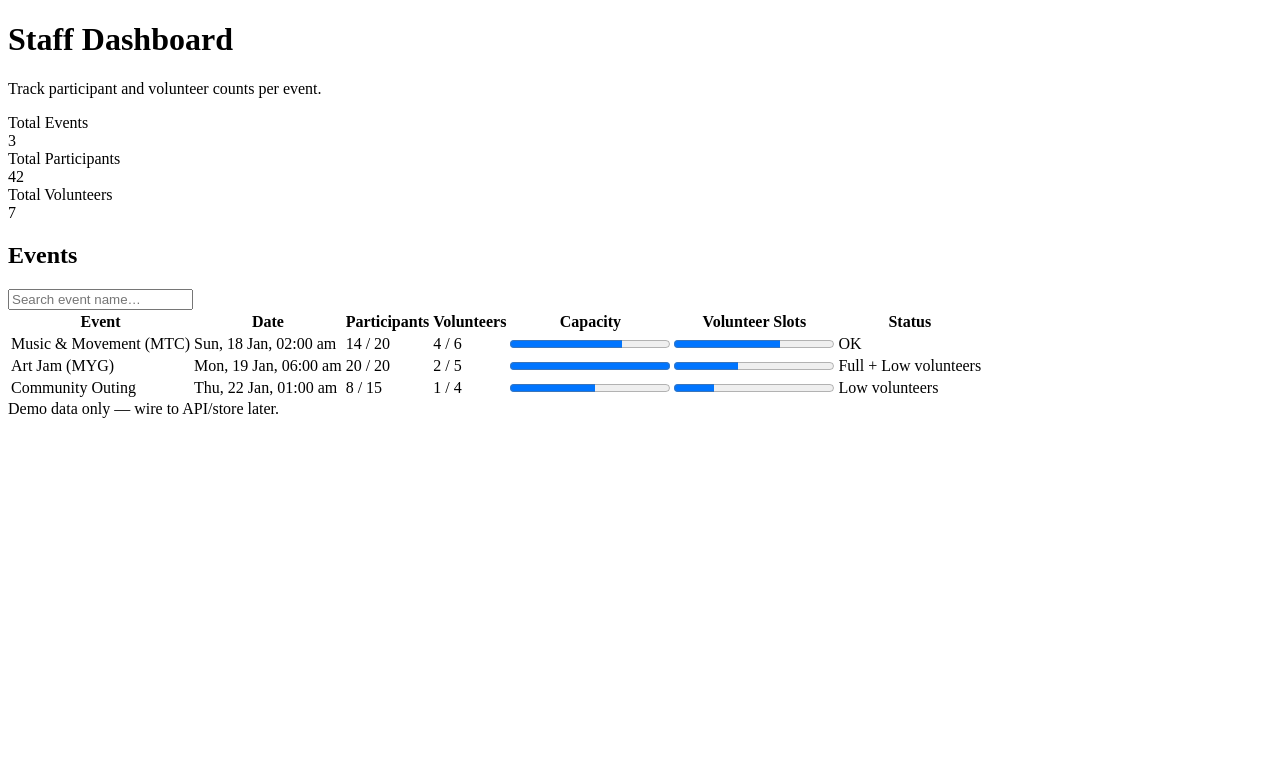
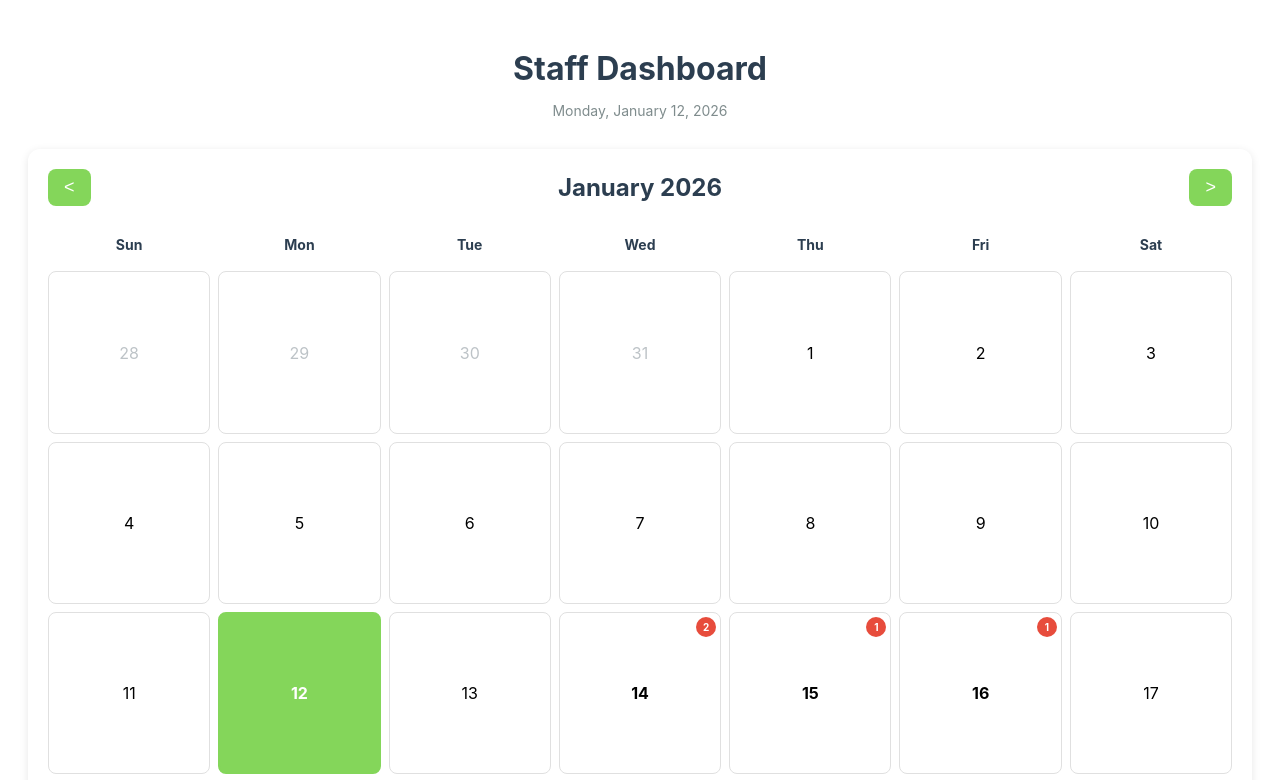
Before and after one commit to leynachee/kindByte, a Vue app in the folder kindByte-frontend/: page /staffhome in a window 1280 px wide. Shown: the top 780 px of the page. Built offline with nearby package versions, Linux system fonts and the light colour scheme.

Commit message:
updated staff home page v1

```diff
--- a/kindByte-frontend/src/views/StaffHomeView.vue
+++ b/kindByte-frontend/src/views/StaffHomeView.vue
@@ -1,179 +1,564 @@
 <template>
-  <main class="p-6">
-    <header class="mb-6">
-      <h1 class="text-2xl font-semibold">Staff Dashboard</h1>
-      <p class="text-sm opacity-80">Track participant and volunteer counts per event.</p>
-    </header>
-
-    <section class="grid gap-4 md:grid-cols-3 mb-6">
-      <div class="rounded-lg border p-4">
-        <div class="text-sm opacity-70">Total Events</div>
-        <div class="text-3xl font-semibold">{{ events.length }}</div>
+  <div class="staff-dashboard">
+    <!-- Header -->
+    <div class="dashboard-header">
+      <h1>Staff Dashboard</h1>
+      <p class="date-display">{{ currentDateDisplay }}</p>
     </div>
 
-      <div class="rounded-lg border p-4">
-        <div class="text-sm opacity-70">Total Participants</div>
-        <div class="text-3xl font-semibold">{{ totalParticipants }}</div>
+    <!-- Calendar Section -->
+    <div class="calendar-section">
+      <div class="calendar-header">
+        <button @click="previousMonth" class="nav-btn">&lt;</button>
+        <h2>{{ currentMonthYear }}</h2>
+        <button @click="nextMonth" class="nav-btn">&gt;</button>
       </div>
 
-      <div class="rounded-lg border p-4">
-        <div class="text-sm opacity-70">Total Volunteers</div>
-        <div class="text-3xl font-semibold">{{ totalVolunteers }}</div>
+      <div class="calendar-grid">
+        <div class="day-header" v-for="day in dayHeaders" :key="day">{{ day }}</div>
+        <div
+          v-for="date in calendarDates"
+          :key="date.key"
+          :class="['calendar-date', {
+            'other-month': !date.isCurrentMonth,
+            'selected': isSelectedDate(date),
+            'today': isToday(date),
+            'has-activities': hasActivities(date)
+          }]"
+          @click="selectDate(date)"
+        >
+          <span class="date-number">{{ date.day }}</span>
+          <span v-if="hasActivities(date)" class="activity-indicator">{{ getActivityCount(date) }}</span>
         </div>
-    </section>
-
-    <section class="rounded-lg border overflow-hidden">
-      <div class="p-4 flex flex-col md:flex-row gap-3 md:items-center md:justify-between border-b">
-        <h2 class="font-semibold">Events</h2>
-        <input
-          v-model="query"
-          type="text"
-          placeholder="Search event name…"
-          class="w-full md:w-80 rounded-md border px-3 py-2 text-sm"
-        />
+      </div>
     </div>
 
-      <div class="overflow-x-auto">
-        <table class="w-full text-sm">
-          <thead class="bg-gray-50">
-            <tr class="text-left">
-              <th class="p-3">Event</th>
-              <th class="p-3">Date</th>
-              <th class="p-3">Participants</th>
-              <th class="p-3">Volunteers</th>
-              <th class="p-3">Capacity</th>
-              <th class="p-3">Volunteer Slots</th>
-              <th class="p-3">Status</th>
-            </tr>
-          </thead>
-          <tbody>
-            <tr
-              v-for="e in filteredEvents"
-              :key="e.id"
-              class="border-t"
-            >
-              <td class="p-3 font-medium">{{ e.title }}</td>
-              <td class="p-3">{{ formatDate(e.startsAt) }}</td>
-              <td class="p-3">
-                {{ e.participantsCount }}
-                <span class="opacity-60">/ {{ e.participantsCapacity }}</span>
-              </td>
-              <td class="p-3">
-                {{ e.volunteersCount }}
-                <span class="opacity-60">/ {{ e.volunteersCapacity }}</span>
-              </td>
-              <td class="p-3">
-                <progress
-                  class="w-40 align-middle"
-                  :value="e.participantsCount"
-                  :max="e.participantsCapacity"
-                />
-              </td>
-              <td class="p-3">
-                <progress
-                  class="w-40 align-middle"
-                  :value="e.volunteersCount"
-                  :max="e.volunteersCapacity"
-                />
-              </td>
-              <td class="p-3">
-                <span
-                  class="inline-flex items-center rounded-full px-2 py-1 text-xs border"
-                  :class="statusClass(e)"
-                >
-                  {{ statusText(e) }}
-                </span>
-              </td>
-            </tr>
+    <!-- Activities Section -->
+    <div class="activities-section">
+      <h2>Activities for {{ selectedDateDisplay }}</h2>
 
-            <tr v-if="filteredEvents.length === 0" class="border-t">
-              <td class="p-6 opacity-70" colspan="7">No events found.</td>
-            </tr>
-          </tbody>
-        </table>
+      <div v-if="filteredActivities.length === 0" class="no-activities">
+        <p>No activities scheduled for this date.</p>
       </div>
 
-      <div class="p-4 text-xs opacity-70 border-t">
-        Demo data only — wire to API/store later.
+      <div v-else class="activities-container">
+        <div
+          v-for="activity in filteredActivities"
+          :key="activity.id"
+          class="activity-card"
+        >
+          <div class="activity-header">
+            <h3>{{ activity.name }}</h3>
+            <span class="activity-time">{{ activity.time }}</span>
           </div>
-    </section>
-  </main>
+
+          <div class="activity-details">
+            <div class="detail-row">
+              <span class="detail-label">Venue:</span>
+              <span class="detail-value">{{ activity.venue }}</span>
+            </div>
+
+            <div class="detail-row">
+              <span class="detail-label">Participants:</span>
+              <span class="detail-value">{{ activity.participantsCount }}</span>
+            </div>
+
+            <div class="detail-row">
+              <span class="detail-label">Volunteers:</span>
+              <span class="detail-value">{{ activity.volunteersCount }}</span>
+            </div>
+
+            <div class="detail-row">
+              <span class="detail-label">Volunteer Ratio:</span>
+              <span class="detail-value" :class="{ 'ratio-warning': !checkVolunteerRatio(activity) }">
+                1:{{ calculateRatio(activity) }}
+                <span v-if="!checkVolunteerRatio(activity)" class="warning-badge">⚠ INSUFFICIENT</span>
+                <span v-else class="success-badge">✓ GOOD</span>
+              </span>
+            </div>
+
+            <div class="detail-row">
+              <span class="detail-label">Accessibility:</span>
+              <span class="detail-value">{{ activity.wheelchairAccessible ? 'Yes' : 'No' }}</span>
+            </div>
+
+            <div class="detail-row">
+              <span class="detail-label">Caregiver Payment:</span>
+              <span class="detail-value">{{ activity.caregiverPayment ? 'Required' : 'Not Required' }}</span>
+            </div>
+
+            <div class="detail-row">
+              <span class="detail-label">Staff POC: Alice Tan</span>
+              <span class="detail-value">{{ activity.staffPOC }}</span>
+            </div>
+
+            <div class="detail-row">
+              <span class="detail-label">Contact Number: +65 9123 6767</span>
+              <span class="detail-value">{{ activity.contactNumber }}</span>
+            </div>
+
+            <div class="detail-row">
+              <span class="detail-label">Notes:</span>
+              <span class="detail-value">{{ activity.notes || 'None' }}</span>
+            </div>
+          </div>
+
+          <div class="activity-actions">
+            <a
+              :href="activity.sheetUrl"
+              target="_blank"
+              rel="noopener noreferrer"
+              class="sheet-button"
+            >
+              View Participant Details
+            </a>
+          </div>
+        </div>
+      </div>
+    </div>
+  </div>
 </template>
 
-<script setup>
-import { computed, ref } from 'vue'
+<script>
+export default {
+  name: 'StaffHomeView',
+  data() {
+    return {
+      currentDate: new Date(),
+      selectedDate: new Date(),
+      dayHeaders: ['Sun', 'Mon', 'Tue', 'Wed', 'Thu', 'Fri', 'Sat'],
 
-const query = ref('')
-
-// Demo data (replace with API/store later)
-const events = ref([
+      // Sample activities data - replace with your actual data source
+      activities: [
         {
-    id: 'e1',
-    title: 'Music & Movement (MTC)',
-    startsAt: '2026-01-18T10:00:00+08:00',
-    participantsCount: 14,
-    participantsCapacity: 20,
-    volunteersCount: 4,
-    volunteersCapacity: 6,
+          id: 1,
+          name: 'Morning Yoga Class',
+          date: new Date(2026, 0, 14), // Jan 14, 2026
+          time: '9:00 AM - 10:00 AM',
+          venue: 'Community Center Room A',
+          participantsCount: 15,
+          volunteersCount: 3,
+          wheelchairAccessible: true,
+          caregiverPayment: false,
+          notes: 'Bring yoga mats',
+          sheetUrl: 'https://docs.google.com/spreadsheets/d/your-sheet-id-1'
         },
         {
-    id: 'e2',
-    title: 'Art Jam (MYG)',
-    startsAt: '2026-01-19T14:00:00+08:00',
-    participantsCount: 20,
-    participantsCapacity: 20,
+          id: 2,
+          name: 'Art Workshop',
+          date: new Date(2026, 0, 14),
+          time: '2:00 PM - 4:00 PM',
+          venue: 'Arts Studio',
+          participantsCount: 12,
           volunteersCount: 2,
-    volunteersCapacity: 5,
+          wheelchairAccessible: true,
+          caregiverPayment: true,
+          notes: 'Materials provided',
+          sheetUrl: 'https://docs.google.com/spreadsheets/d/your-sheet-id-2'
         },
         {
-    id: 'e3',
-    title: 'Community Outing',
-    startsAt: '2026-01-22T09:00:00+08:00',
+          id: 3,
+          name: 'Music Therapy',
+          date: new Date(2026, 0, 15),
+          time: '10:00 AM - 11:30 AM',
+          venue: 'Music Room',
           participantsCount: 8,
-    participantsCapacity: 15,
-    volunteersCount: 1,
-    volunteersCapacity: 4,
+          volunteersCount: 2,
+          wheelchairAccessible: true,
+          caregiverPayment: false,
+          notes: '',
+          sheetUrl: 'https://docs.google.com/spreadsheets/d/your-sheet-id-3'
         },
-])
+        {
+          id: 4,
+          name: 'Cooking Class',
+          date: new Date(2026, 0, 16),
+          time: '3:00 PM - 5:00 PM',
+          venue: 'Kitchen Facility',
+          participantsCount: 10,
+          volunteersCount: 4,
+          wheelchairAccessible: false,
+          caregiverPayment: true,
+          notes: 'Limited to 10 participants',
+          sheetUrl: 'https://docs.google.com/spreadsheets/d/your-sheet-id-4'
+        }
+      ]
+    };
+  },
+  computed: {
+    currentMonthYear() {
+      return this.currentDate.toLocaleDateString('en-US', { month: 'long', year: 'numeric' });
+    },
+    currentDateDisplay() {
+      return new Date().toLocaleDateString('en-US', {
+        weekday: 'long',
+        year: 'numeric',
+        month: 'long',
+        day: 'numeric'
+      });
+    },
+    selectedDateDisplay() {
+      return this.selectedDate.toLocaleDateString('en-US', {
+        weekday: 'long',
+        year: 'numeric',
+        month: 'long',
+        day: 'numeric'
+      });
+    },
+    calendarDates() {
+      const year = this.currentDate.getFullYear();
+      const month = this.currentDate.getMonth();
 
-const filteredEvents = computed(() => {
-  const q = query.value.trim().toLowerCase()
-  if (!q) return events.value
-  return events.value.filter((e) => e.title.toLowerCase().includes(q))
-})
+      const firstDay = new Date(year, month, 1);
+      const lastDay = new Date(year, month + 1, 0);
+      const startDate = new Date(firstDay);
+      startDate.setDate(startDate.getDate() - firstDay.getDay());
 
-const totalParticipants = computed(() =>
-  events.value.reduce((sum, e) => sum + e.participantsCount, 0)
-)
+      const dates = [];
+      const currentDate = new Date(startDate);
 
-const totalVolunteers = computed(() =>
-  events.value.reduce((sum, e) => sum + e.volunteersCount, 0)
-)
-
-function formatDate(iso) {
-  const d = new Date(iso)
-  return d.toLocaleString('en-SG', {
-    weekday: 'short',
-    day: '2-digit',
-    month: 'short',
-    hour: '2-digit',
-    minute: '2-digit',
-  })
+      for (let i = 0; i < 42; i++) {
+        dates.push({
+          date: new Date(currentDate),
+          day: currentDate.getDate(),
+          month: currentDate.getMonth(),
+          year: currentDate.getFullYear(),
+          isCurrentMonth: currentDate.getMonth() === month,
+          key: currentDate.toISOString()
+        });
+        currentDate.setDate(currentDate.getDate() + 1);
       }
 
-function statusText(e) {
-  const pFull = e.participantsCount >= e.participantsCapacity
-  const vLow = e.volunteersCount < Math.ceil(e.volunteersCapacity * 0.5)
-  if (pFull && vLow) return 'Full + Low volunteers'
-  if (pFull) return 'Participants full'
-  if (vLow) return 'Low volunteers'
-  return 'OK'
+      return dates;
+    },
+    filteredActivities() {
+      return this.activities.filter(activity => {
+        return this.isSameDay(activity.date, this.selectedDate);
+      });
+    }
+  },
+  methods: {
+    calculateRatio(activity) {
+      // participants per volunteer
+      if (!activity.volunteersCount) return '∞'
+      return Math.ceil(activity.participantsCount / activity.volunteersCount)
+    },
+    checkVolunteerRatio(activity) {
+      // Example rule: at least 1 volunteer per 5 participants
+      if (!activity.volunteersCount) return false
+      return (activity.participantsCount / activity.volunteersCount) <= 5
+    },
+    previousMonth() {
+      this.currentDate = new Date(this.currentDate.getFullYear(), this.currentDate.getMonth() - 1);
+    },
+    nextMonth() {
+      this.currentDate = new Date(this.currentDate.getFullYear(), this.currentDate.getMonth() + 1);
+    },
+    selectDate(date) {
+      this.selectedDate = date.date;
+    },
+    isSelectedDate(date) {
+      return this.isSameDay(date.date, this.selectedDate);
+    },
+    isToday(date) {
+      return this.isSameDay(date.date, new Date());
+    },
+    isSameDay(date1, date2) {
+      return date1.getDate() === date2.getDate() &&
+             date1.getMonth() === date2.getMonth() &&
+             date1.getFullYear() === date2.getFullYear();
+    },
+    hasActivities(date) {
+      return this.activities.some(activity => this.isSameDay(activity.date, date.date));
+    },
+    getActivityCount(date) {
+      return this.activities.filter(activity => this.isSameDay(activity.date, date.date)).length;
     }
 
-function statusClass(e) {
-  const text = statusText(e)
-  if (text.includes('Full')) return 'bg-red-50'
-  if (text.includes('Low')) return 'bg-yellow-50'
-  return 'bg-green-50'
   }
+};
 </script>
+
+<style scoped>
+.staff-dashboard {
+  max-width: 1400px;
+  margin: 0 auto;
+  padding: 20px;
+  font-family: -apple-system, BlinkMacSystemFont, 'Segoe UI', Roboto, 'Helvetica Neue', Arial, sans-serif;
+}
+
+.dashboard-header {
+  text-align: center;
+  margin-bottom: 30px;
+}
+
+.dashboard-header h1 {
+  color: #2c3e50;
+  margin-bottom: 5px;
+}
+
+.date-display {
+  color: #7f8c8d;
+  font-size: 14px;
+}
+
+.calendar-section {
+  background: white;
+  border-radius: 12px;
+  padding: 20px;
+  box-shadow: 0 2px 8px rgba(0,0,0,0.1);
+  margin-bottom: 30px;
+}
+
+.calendar-header {
+  display: flex;
+  justify-content: space-between;
+  align-items: center;
+  margin-bottom: 20px;
+}
+
+.calendar-header h2 {
+  color: #2c3e50;
+  margin: 0;
+}
+
+.nav-btn {
+  background: #84d65a;
+  border: none;
+  border-radius: 8px;
+  padding: 8px 16px;
+  cursor: pointer;
+  font-size: 18px;
+  color: white;
+  transition: background 0.3s;
+}
+
+.nav-btn:hover {
+  background: #6fb844;
+}
+
+.calendar-grid {
+  display: grid;
+  grid-template-columns: repeat(7, 1fr);
+  gap: 8px;
+}
+
+.day-header {
+  text-align: center;
+  font-weight: bold;
+  color: #2c3e50;
+  padding: 10px;
+  font-size: 14px;
+}
+
+.calendar-date {
+  aspect-ratio: 1;
+  display: flex;
+  flex-direction: column;
+  align-items: center;
+  justify-content: center;
+  border: 1px solid #e0e0e0;
+  border-radius: 8px;
+  cursor: pointer;
+  transition: all 0.3s;
+  position: relative;
+}
+
+.calendar-date:hover {
+  background: #f5f5f5;
+  transform: scale(1.05);
+}
+
+.calendar-date.other-month {
+  color: #bdc3c7;
+}
+
+.calendar-date.selected {
+  background: #84d65a;
+  color: white;
+  border-color: #84d65a;
+}
+
+.calendar-date.today {
+  border: 2px solid #84d65a;
+  font-weight: bold;
+}
+
+.calendar-date.has-activities .date-number {
+  font-weight: bold;
+}
+
+.date-number {
+  font-size: 16px;
+}
+
+.activity-indicator {
+  position: absolute;
+  top: 4px;
+  right: 4px;
+  background: #e74c3c;
+  color: white;
+  border-radius: 50%;
+  width: 20px;
+  height: 20px;
+  display: flex;
+  align-items: center;
+  justify-content: center;
+  font-size: 10px;
+  font-weight: bold;
+}
+
+.activities-section {
+  margin-top: 30px;
+}
+
+.activities-section h2 {
+  color: #2c3e50;
+  margin-bottom: 20px;
+}
+
+.no-activities {
+  text-align: center;
+  padding: 40px;
+  background: white;
+  border-radius: 12px;
+  color: #7f8c8d;
+}
+
+.activities-container {
+  display: grid;
+  gap: 20px;
+  max-height: 600px;
+  overflow-y: auto;
+  padding-right: 10px;
+}
+
+.activities-container::-webkit-scrollbar {
+  width: 8px;
+}
+
+.activities-container::-webkit-scrollbar-track {
+  background: #f1f1f1;
+  border-radius: 4px;
+}
+
+.activities-container::-webkit-scrollbar-thumb {
+  background: #84d65a;
+  border-radius: 4px;
+}
+
+.activity-card {
+  background: white;
+  border-radius: 12px;
+  padding: 24px;
+  box-shadow: 0 2px 8px rgba(0,0,0,0.1);
+  transition: transform 0.3s, box-shadow 0.3s;
+}
+
+.activity-card:hover {
+  transform: translateY(-4px);
+  box-shadow: 0 4px 16px rgba(0,0,0,0.15);
+}
+
+.activity-header {
+  display: flex;
+  justify-content: space-between;
+  align-items: center;
+  margin-bottom: 20px;
+  padding-bottom: 16px;
+  border-bottom: 2px solid #84d65a;
+}
+
+.activity-header h3 {
+  color: #2c3e50;
+  margin: 0;
+  font-size: 22px;
+}
+
+.activity-time {
+  color: #84d65a;
+  font-weight: bold;
+  font-size: 14px;
+}
+
+.activity-details {
+  display: grid;
+  gap: 12px;
+  margin-bottom: 20px;
+}
+
+.detail-row {
+  display: flex;
+  align-items: flex-start;
+}
+
+.detail-label {
+  font-weight: bold;
+  color: #2c3e50;
+  min-width: 180px;
+  font-size: 14px;
+}
+
+.detail-value {
+  color: #555;
+  flex: 1;
+  font-size: 14px;
+}
+
+.activity-actions {
+  display: flex;
+  justify-content: flex-end;
+  margin-top: 20px;
+  padding-top: 16px;
+  border-top: 1px solid #ecf0f1;
+}
+
+.sheet-button {
+  background: #84d65a;
+  color: white;
+  text-decoration: none;
+  padding: 12px 24px;
+  border-radius: 8px;
+  font-weight: bold;
+  transition: background 0.3s;
+  display: inline-flex;
+  align-items: center;
+  gap: 8px;
+}
+
+.sheet-button:hover {
+  background: #6fb844;
+}
+
+@media (max-width: 768px) {
+  .staff-dashboard {
+    padding: 10px;
+  }
+
+  .calendar-section {
+    padding: 15px;
+  }
+
+  .calendar-grid {
+    gap: 4px;
+  }
+
+  .date-number {
+    font-size: 14px;
+  }
+
+  .activity-card {
+    padding: 16px;
+  }
+
+  .activity-header {
+    flex-direction: column;
+    align-items: flex-start;
+    gap: 8px;
+  }
+
+  .detail-label {
+    min-width: 150px;
+  }
+}
+</style>
```
Lines whose indentation alone changed are shown as unchanged.
